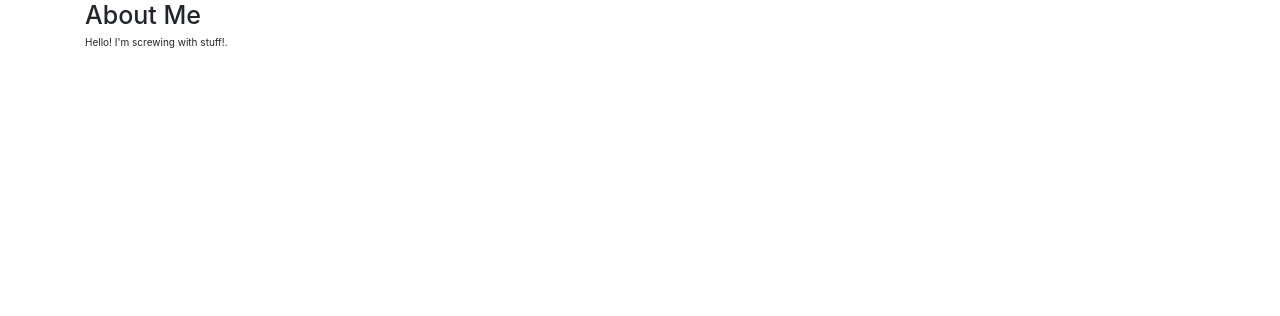
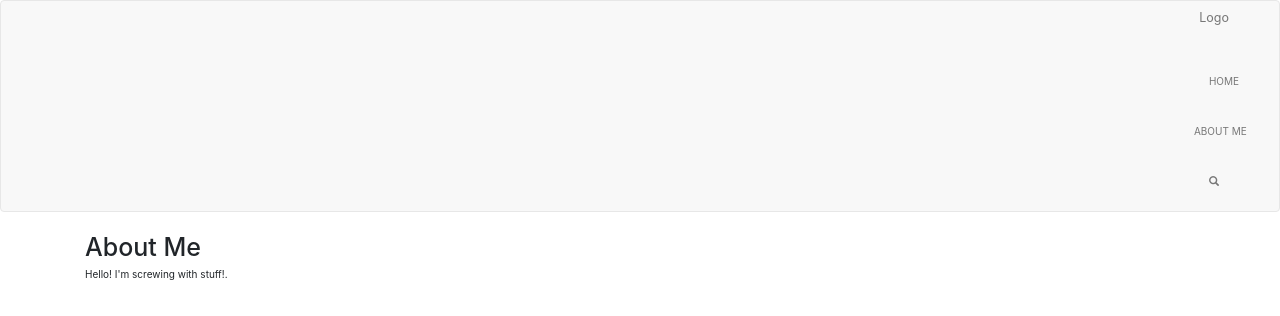
Before and after one commit to jarsonc/jarsonc.github.io, a plain HTML site: page aboutMe.html in a window 1280 px wide. Drawn offline with nearby package versions, Linux system fonts and the light colour scheme; files that its build step writes are made by us from their sources.

Commit message:
Redid Linking
Hopefully fixed linking problems

```diff
--- a/aboutMe.html
+++ b/aboutMe.html
@@ -16,6 +16,30 @@
 
 </head>
 <body>
+  <nav class="navbar navbar-default">
+    <div class="container-fluid">
+      <div class="navbar-header">
+        <button type="button" class="navbar-toggle" data-toggle="collapse" data-target="#myNavbar">
+          <span class="icon-bar"></span>
+          <span class="icon-bar"></span>
+          <span class="icon-bar"></span>
+        </button>
+        <a class="navbar-brand" href="#">Logo</a>
+      </div>
+      <div class="collapse navbar-collapse" id="myNavbar">
+        <ul class="nav navbar-nav navbar-right">
+          <li class="nav-item">
+              <a href="index">HOME</a>
+          </li>
+          <li class="nav-item">
+            <a class="nav-link" href="aboutMe">ABOUT ME</a>
+          </li>
+          <li><a href="#"><span class="glyphicon glyphicon-search"></span></a></li>
+        </ul>
+      </div>
+    </div>
+  </nav>
+
   <div class="container">
     <h1>About Me</h1>
     <p>Hello! I'm screwing with stuff!.</p>
```
Also changed, not shown: index.html (+2 -2 lines).
